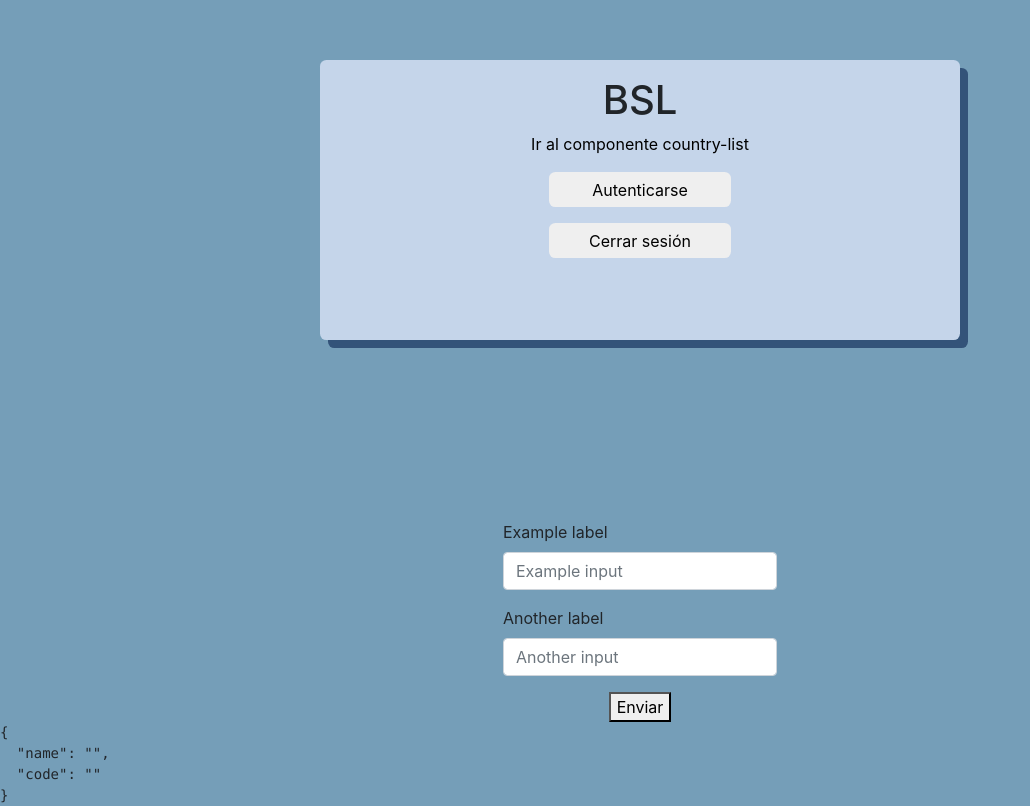
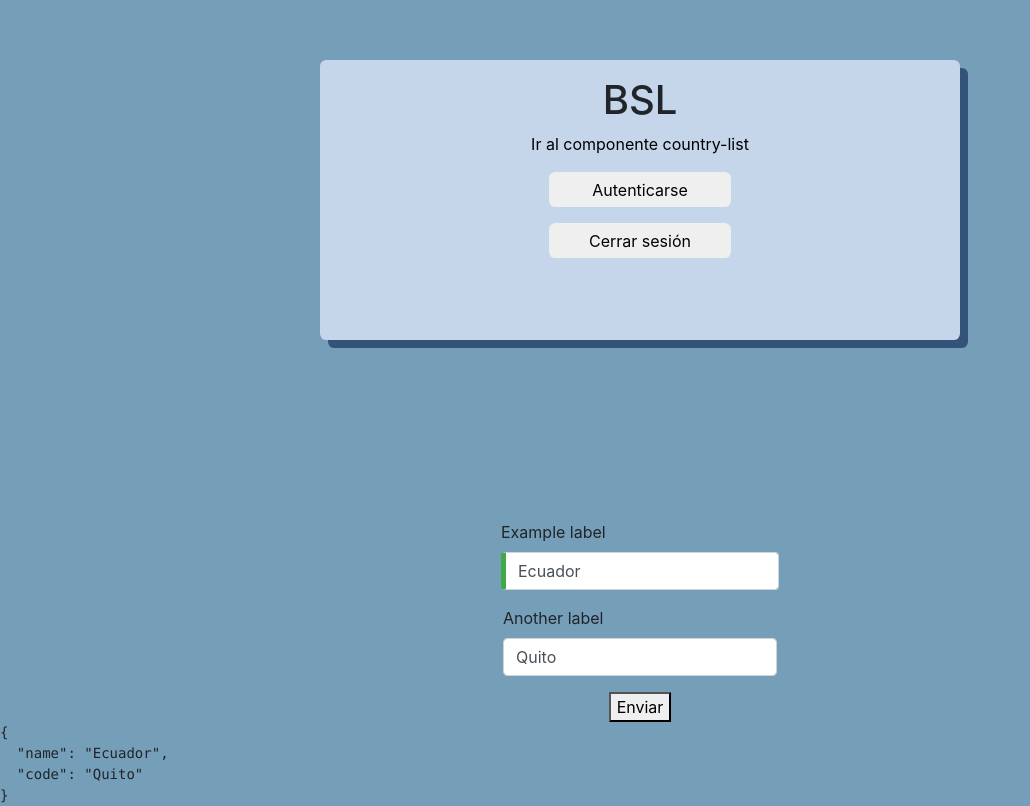
Before and after one commit to Thelimon/angularRouting, an Angular app: page / in a window 1280 px wide. Shown: the part 120-926 px from the top of the page, without its empty margins (0-1030 px from the left). Built offline with nearby package versions, Linux system fonts and the light colour scheme.

Commit message:
ng valid

```diff
--- a/src/app/forms/country-form/country-form.component.html
+++ b/src/app/forms/country-form/country-form.component.html
@@ -2,7 +2,7 @@
   <div class="form-group">
     <label for="formGroupExampleInput">Example label</label>
     <input type="text" class="form-control" id="formGroupExampleInput"
-      placeholder="Example input" name="country-name" [(ngModel)]="newCountry.name">
+      placeholder="Example input" name="country-name" [(ngModel)]="newCountry.name" required>
   </div>
   <div class="form-group">
     <label for="formGroupExampleInput2">Another label</label>
--- a/src/app/forms/country-form/country-form.component.scss
+++ b/src/app/forms/country-form/country-form.component.scss
@@ -1,5 +1,11 @@
 .routing-form{
     display: grid;
     place-items: center;
+    .ng-valid[required], .ng-valid.required  {
+        border-left: 5px solid #42A948; /* green */
+      }
 
+      .ng-invalid:not(form)  {
+        border-left: 5px solid #a94442; /* red */
+      }
 }
--- a/src/app/forms/country-form/country-form.component.ts
+++ b/src/app/forms/country-form/country-form.component.ts
@@ -17,6 +17,8 @@ export class CountryFormComponent implements OnInit {
   constructor() { }
 
   ngOnInit(): void {
+    this.newCountry.name= "Ecuador",
+    this.newCountry.code = "Quito"
   }
 
   public enviar():void{
```
